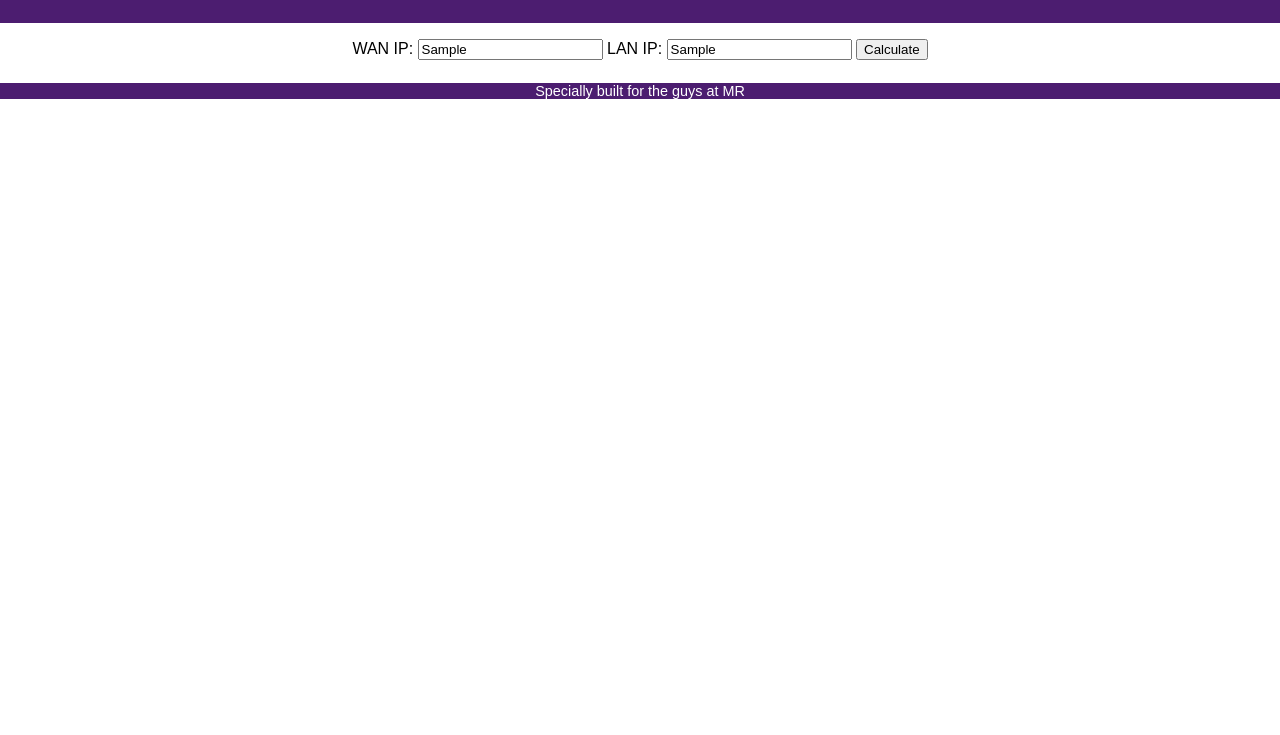
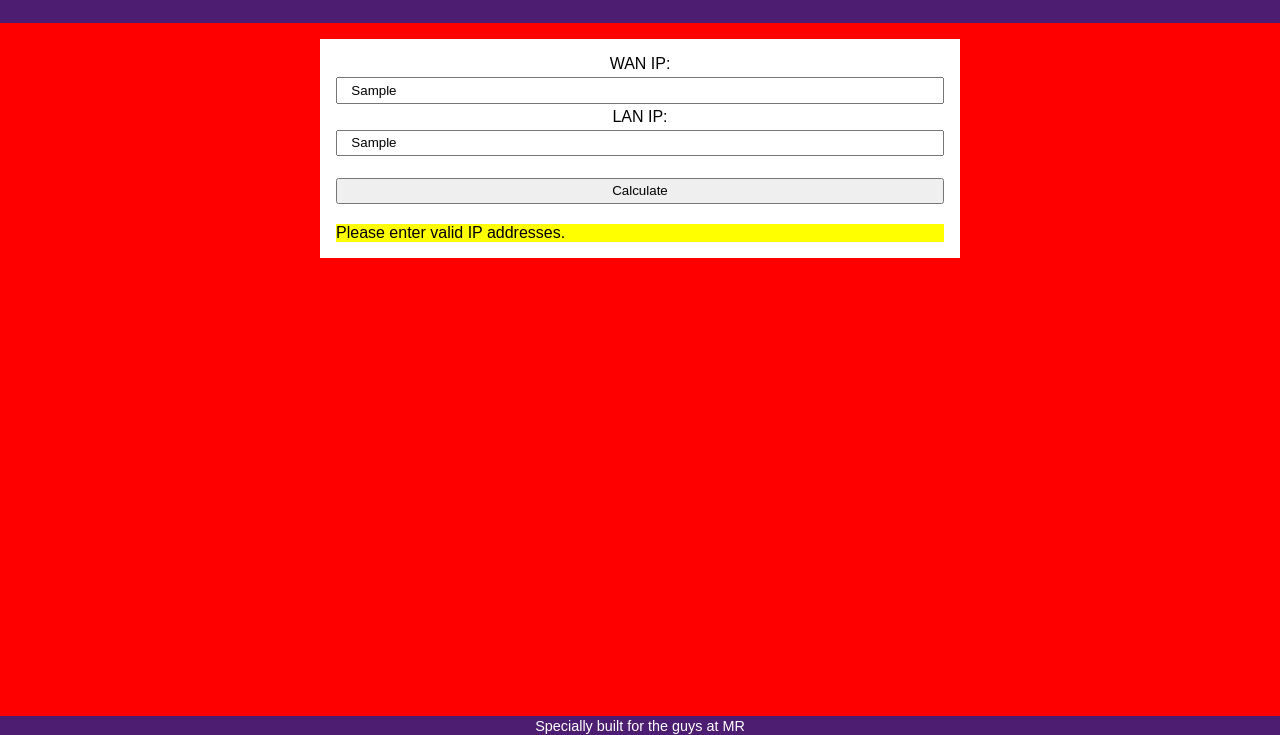
Before and after one commit to devJaves/ipcalc, a plain HTML site: page index.html in a window 1280 px wide. Both pictures are taken after typing "Sample", "Sample" into the empty fields and a click on the button "Calculate". Shown: the part 65-800 px from the top of the page. Drawn offline with Linux system fonts and the light colour scheme.

Commit message:
1026a Working Prototype

```diff
--- a/css/styles.css
+++ b/css/styles.css
@@ -1,10 +1,15 @@
 body {
 	font-family: Arial, Helvetica, sans-serif;
-	width: 100%; margin:0;
+	width: 100%; margin:0; background: red;
 }
 
 input {
-	margin-bottom: 0.5em;
+	width: 100%; height: 2em; padding: 0 1em; margin: 0.3em 0;
+	box-sizing: border-box;
+}
+
+input[type=button] {
+	margin-top: 1.3em;
 }
 
 #header {
@@ -13,17 +18,27 @@ input {
 }
 
 .main {
-	text-align: center; width: 100%;
-	margin: 1em 0;
+	background: #fff; width: 50%; min-width: 200px;
+	padding: 1em; margin: 1em 25%; float: left; box-sizing: border-box;
+}
+
+#input {
+	text-align: center; width: 100%; background: white;
+	margin-bottom: 1em;
+}
+
+#message {
+	margin: 0; background: yellow;
 }
 
 #output {
-	font-family: "Lucida Console", Monaco, monospace;
-	margin: 0 2em;
+	font-family: "Lucida Console", Monaco, monospace; background: green;
+	font-size: 0.9em;
+	margin: 0;
 }
 
 
 #footer {
 	font-size: 0.9em; text-align: center; color: #fff; background: #4c1d70;
-	width: 100%;
+	width: 100%; position: fixed; bottom: 0; padding: 0.1em; box-sizing: border-box;
 }
--- a/index.html
+++ b/index.html
@@ -19,6 +19,10 @@
     <!-- MAIN -->
 
     <div class="main">
+
+    	<!-- INPUT -->
+
+		<div id="input">
 			<form>
 				WAN IP:
 				<input type="text" id="wan" placeholder="e.g. 103.241.63.22/24"/>
@@ -31,11 +35,14 @@
 
 		<!-- OUTPUT -->
 
+		<div id="message"></div>
 		<div id="output"></div>
+
+	</div>
 
 	<!-- FOOTER -->
 
-    <p id="footer">Specially built for the guys at MR</p>
+    <div id="footer">Specially built for the guys at MR</div>
 
 </body>
 </html>
--- a/js/ipcalc.js
+++ b/js/ipcalc.js
@@ -5,6 +5,7 @@
 
 function validate() {
 
+	var messageDiv = document.getElementById("message");
 	var outputDiv = document.getElementById("output");
 
 	var wan = document.getElementById("wan").value;
@@ -13,14 +14,13 @@ function validate() {
 	var wanValidation = /(((25[0-5])|(2[0-4][0-9])|(1[0-9][0-9])|(2[0-4][0-9])|([1-9][0-9])|[1-9])\.((25[0-5])|(2[0-4][0-9])|(1[0-9][0-9])|(2[0-4][0-9])|([1-9][0-9])|[0-9])\.((25[0-5])|(2[0-4][0-9])|(1[0-9][0-9])|(2[0-4][0-9])|([1-9][0-9])|[0-9])\/(30|([1-2][0-9])|[8-9]))/.test(wan);
 	var lanValidation = /(((25[0-5])|(2[0-4][0-9])|(1[0-9][0-9])|(2[0-4][0-9])|([1-9][0-9])|[1-9])\.((25[0-5])|(2[0-4][0-9])|(1[0-9][0-9])|(2[0-4][0-9])|([1-9][0-9])|[0-9])\.((25[0-5])|(2[0-4][0-9])|(1[0-9][0-9])|(2[0-4][0-9])|([1-9][0-9])|[0-9])\/(30|([1-2][0-9])|[8-9]))/.test(lan);
 
-	alert(wanValidation);
-	alert(lanValidation);
-
 	// CIDR regex validation
-	if ( /(((25[0-5])|(2[0-4][0-9])|(1[0-9][0-9])|(2[0-4][0-9])|([1-9][0-9])|[1-9])\.((25[0-5])|(2[0-4][0-9])|(1[0-9][0-9])|(2[0-4][0-9])|([1-9][0-9])|[0-9])\.((25[0-5])|(2[0-4][0-9])|(1[0-9][0-9])|(2[0-4][0-9])|([1-9][0-9])|[0-9])\/(30|([1-2][0-9])|[8-9]))/.test(wan) && /(((25[0-5])|(2[0-4][0-9])|(1[0-9][0-9])|(2[0-4][0-9])|([1-9][0-9])|[1-9])\.((25[0-5])|(2[0-4][0-9])|(1[0-9][0-9])|(2[0-4][0-9])|([1-9][0-9])|[0-9])\.((25[0-5])|(2[0-4][0-9])|(1[0-9][0-9])|(2[0-4][0-9])|([1-9][0-9])|[0-9])\/(30|([1-2][0-9])|[8-9]))/.test(lan) ) {
+	if (wanValidation && lanValidation) {
+		messageDiv.innerHTML = "";
 		calculate();
 	} else {
-		alerty("Please enter valid IP addresses.");
+		messageDiv.innerHTML = "Please enter valid IP addresses.";
+		outputDiv.innerHTML = "";
 	}
 
 }
```
Lines whose indentation alone changed are shown as unchanged.
